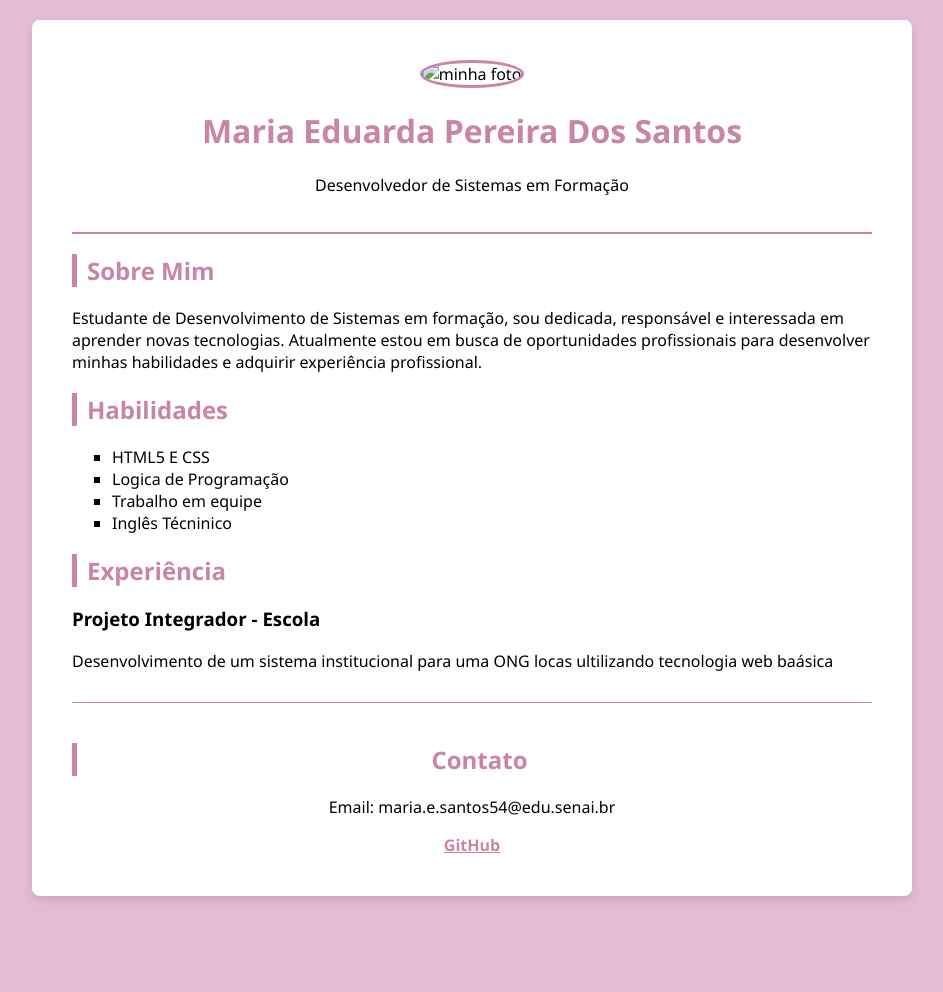
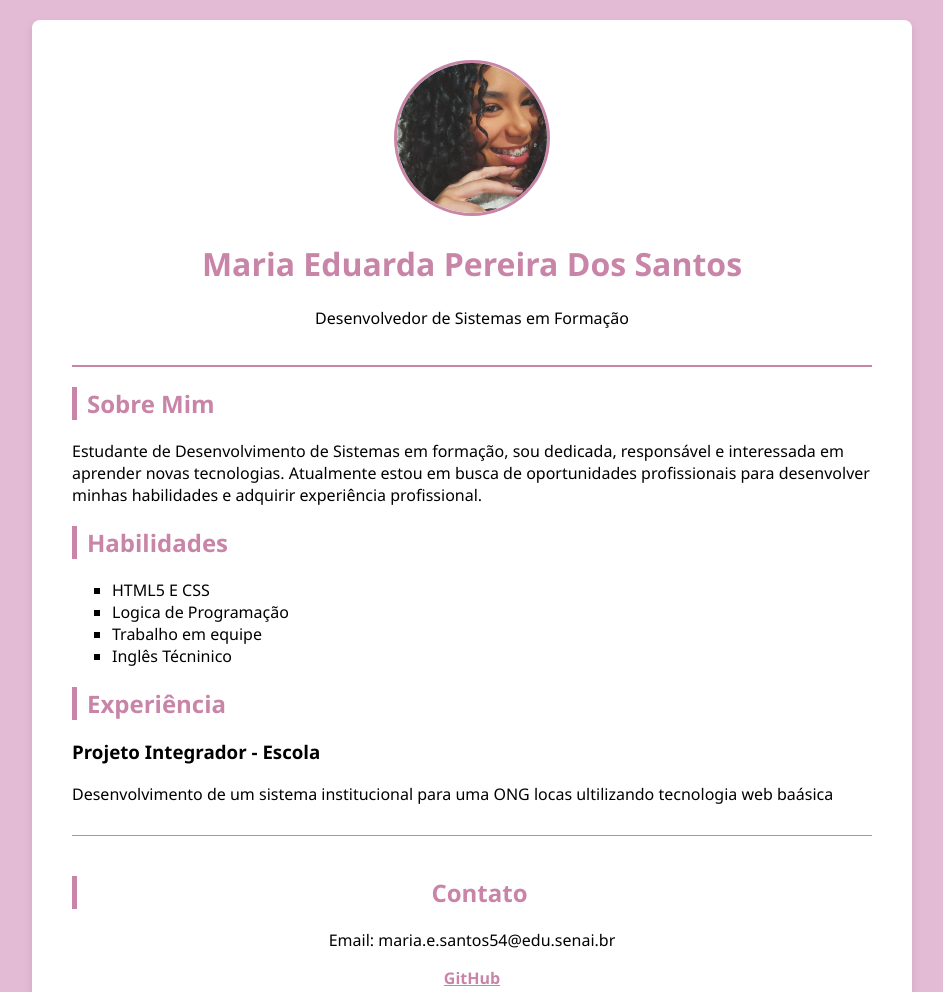
Before and after one commit to mariaesantos54-png/Perfil-Profissional, a plain HTML site: page index.html in a window 1280 px wide. Shown: the top 992 px of the page, without its empty margins (168-1111 px from the left). Before the commit the page ends 916 px from the top, so only its background shows below. Drawn offline with Linux system fonts and the light colour scheme.

Commit message:
atualizacao

```diff
--- a/index.html
+++ b/index.html
@@ -89,7 +89,7 @@
     <div class="container">
       <header>
         <img
-          src="Perfil_Porfissional/Imagem/eu.png"
+          src="Imagem/eu.png"
           alt="minha foto"
           class="profile-img"
         />
```
